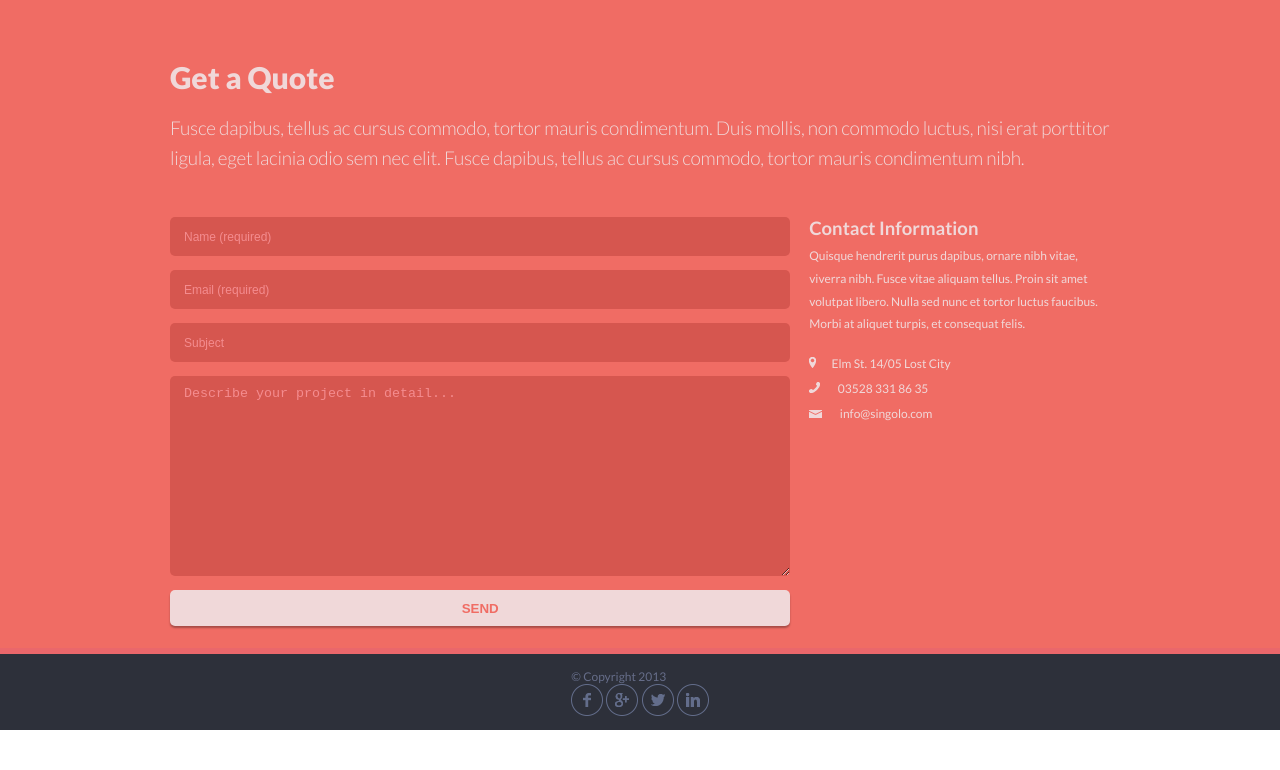
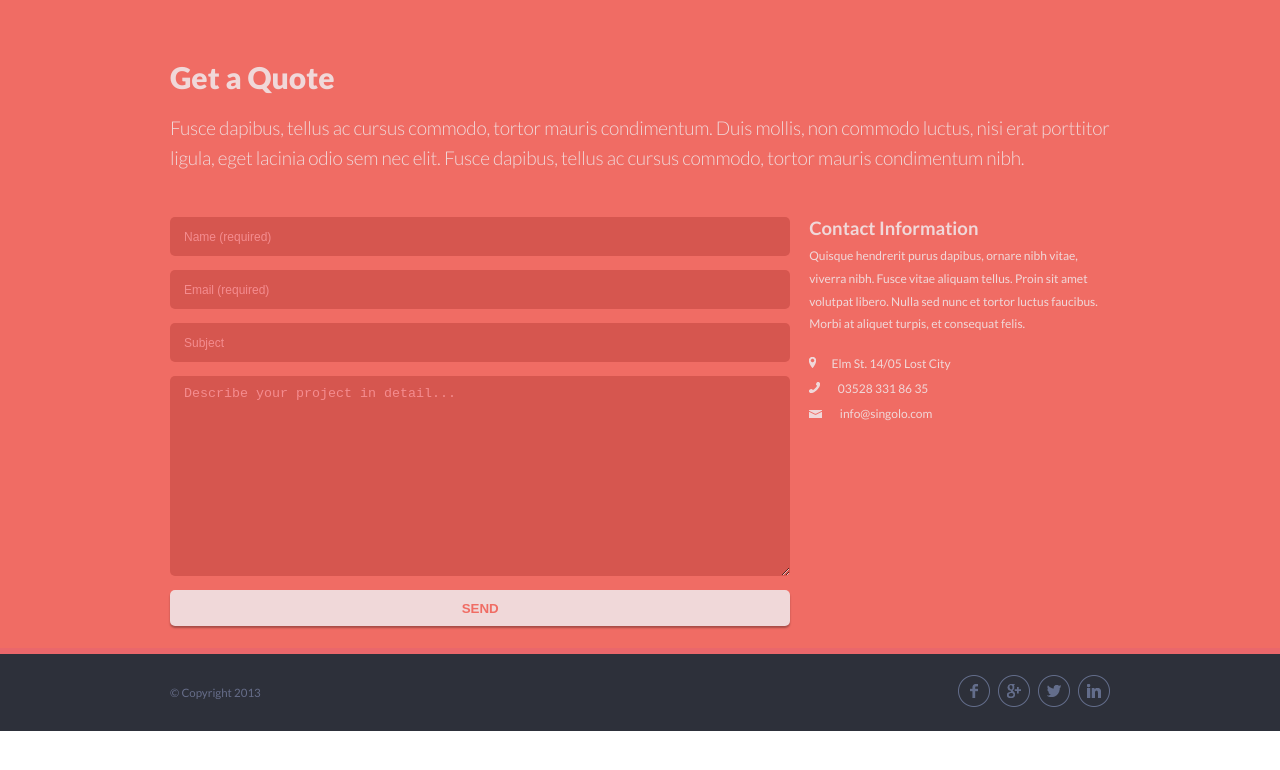
Before and after one commit to SevenDice/Singolo, a plain HTML site: page singolo3.html in a window 1280 px wide. Drawn offline with Linux system fonts and the light colour scheme.

Commit message:
feat: finish footer section

```diff
--- a/singolo3.css
+++ b/singolo3.css
@@ -163,23 +163,25 @@ body {
 /* FOOTER */
 
 footer {
-  height: 76px;
   background-color: var(--secondary-dark);
+}
+
+.copyright-container {
   display: flex;
   justify-content: space-between;
   align-items: center;
 }
 
-.copyright-container::after {
-  display: none;
-}
-
 .copyright-container__text {
-  font-size: 1.2rem;
+  font-size: 1.15rem;
+  font-weight: 400;
   color: var(--content-text-color);
 }
 
 .person__socials {
-  line-height: 0;
+  display: flex;
+  width: 152px;
+  justify-content: space-between;
+  padding: 21px 0;
 }
 /* FOOTER */
--- a/singolo3.html
+++ b/singolo3.html
@@ -50,9 +50,8 @@
   </section>
 
   <footer class="footer-copyright">
-    <div class="wrapper">
-      <div class="copyright-container">
-        <div class="copyright-container__text">© Copyright 2013</div>
+    <div class="wrapper copyright-container">
+        <span class="copyright-container__text">© Copyright 2013</span>
         <div class="person__socials">
           <a href="#"><img src="./assets/img/social/Facebook.png" alt="" class="person__socials__icon"></a>
           <a href="#"><img src="./assets/img/social/Google.png" alt="" class="person__socials__icon"></a>
@@ -60,7 +59,6 @@
           <a href="#"><img src="./assets/img/social/LinkedIn.png" alt="" class="person__socials__icon"></a>
         </div>
       </div>
-    </div>
   </footer>
 </body>
 
```
